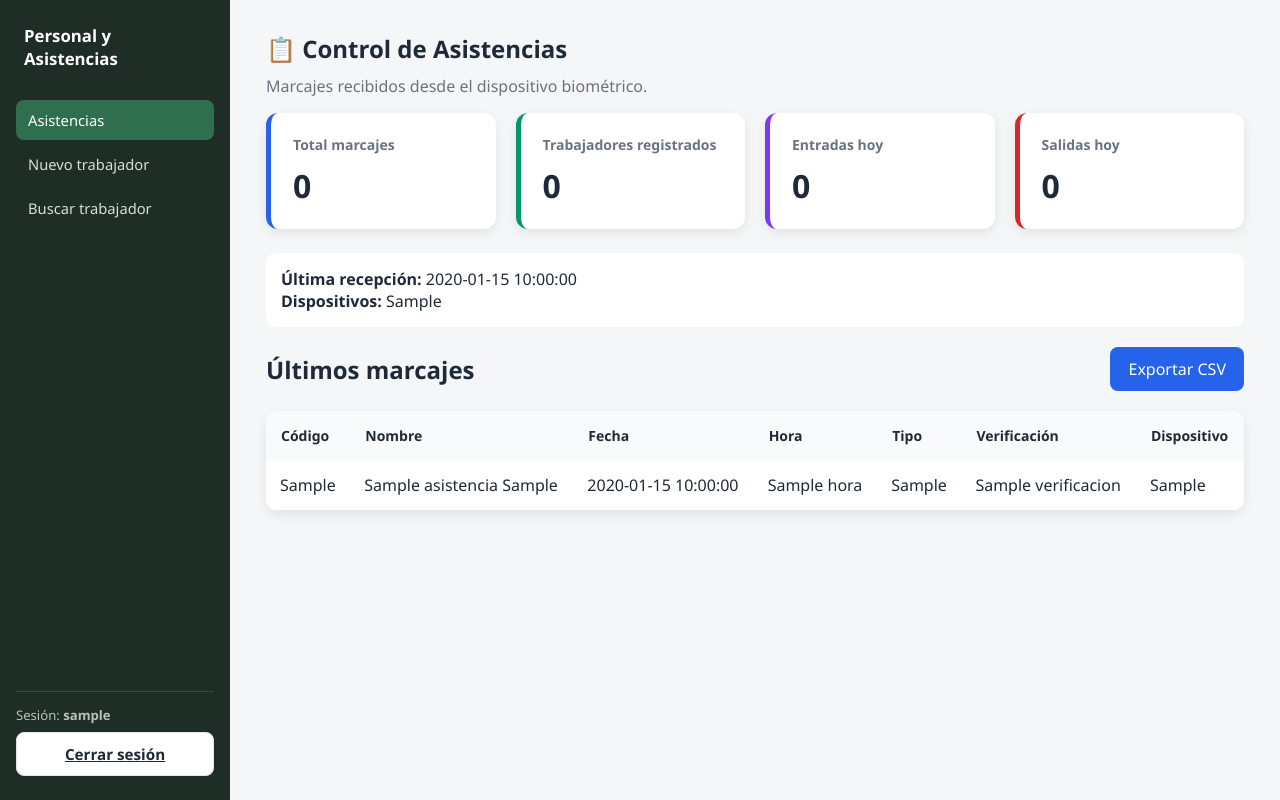
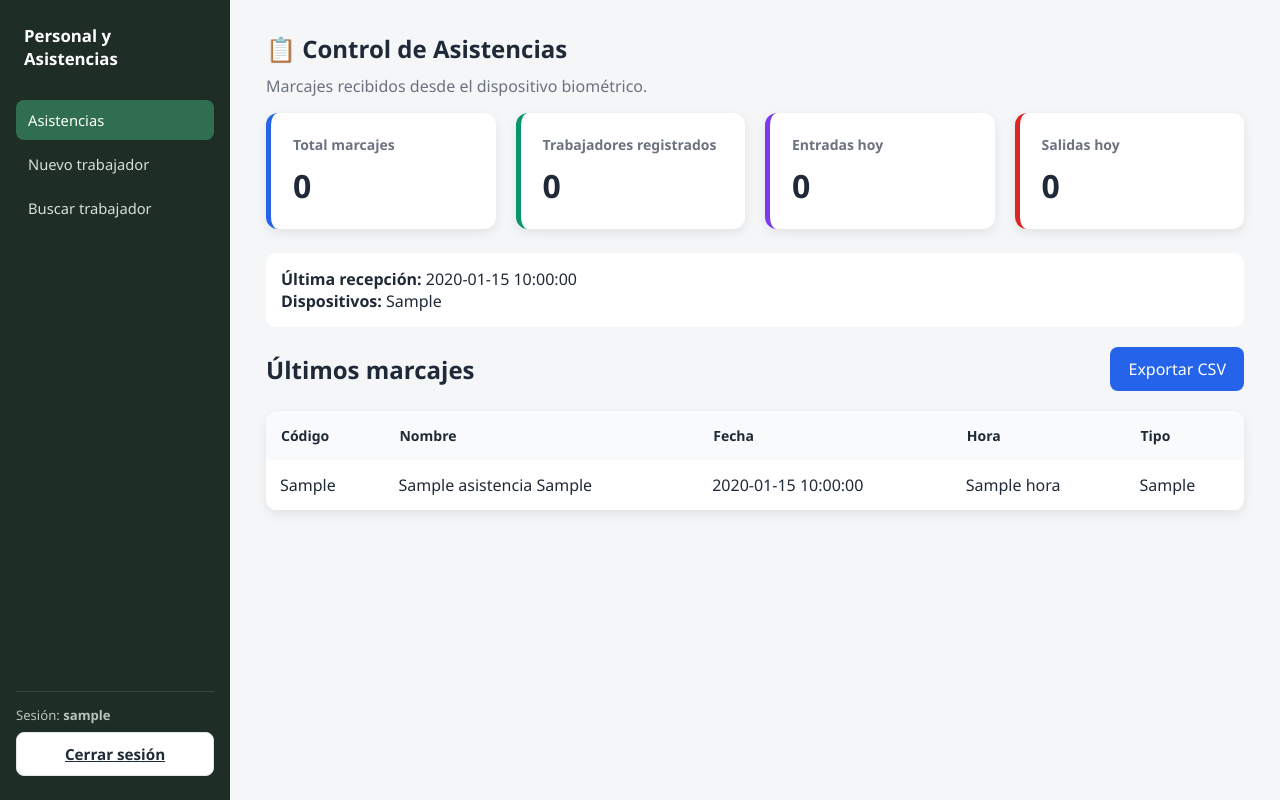
Before and after one commit to fernovoa97/adms-asistencias, a Flask app: page / in a window 1280 px wide. Run offline with Flask 3, Linux system fonts and the light colour scheme; the visitor is signed in with stand-in values (Sample User, id 1); a database or web service that is not in the repository returns one stand-in record (values such as "Sample title"); data that the repository does not hold is empty; some libraries are stand-ins or nearby versions.

Commit message:
Mostrar nombre por DNI y simplificar tabla de asistencias

```diff
--- a/app.py
+++ b/app.py
@@ -108,12 +108,29 @@ def guardar_trabajador(codigo_empleado, nombre_completo):
         conexion = obtener_conexion()
         cursor = conexion.cursor()
 
-        cursor.execute("""
-            INSERT INTO trabajadores (codigo_empleado, nombres, apellidos, fecha_registro)
-            VALUES (%s, %s, %s, %s)
-            ON CONFLICT (codigo_empleado)
-            DO UPDATE SET nombres = EXCLUDED.nombres, apellidos = EXCLUDED.apellidos
-        """, (codigo_empleado, nombres, apellidos, fecha_registro))
+        # En muchos casos el "codigo de empleado" configurado en el huellero
+        # es el mismo numero de DNI del trabajador. Si ya existe una ficha
+        # de personal con ese DNI pero todavia sin codigo de empleado
+        # asignado, la vinculamos en vez de crear un trabajador duplicado.
+        cursor.execute(
+            "SELECT id FROM trabajadores WHERE codigo_empleado IS NULL AND dni = %s",
+            (codigo_empleado,)
+        )
+        fila_existente = cursor.fetchone()
+
+        if fila_existente:
+            cursor.execute(
+                "UPDATE trabajadores SET codigo_empleado = %s WHERE id = %s",
+                (codigo_empleado, fila_existente[0])
+            )
+            print(f"TRABAJADOR VINCULADO POR DNI: {codigo_empleado} -> id {fila_existente[0]}")
+        else:
+            cursor.execute("""
+                INSERT INTO trabajadores (codigo_empleado, nombres, apellidos, fecha_registro)
+                VALUES (%s, %s, %s, %s)
+                ON CONFLICT (codigo_empleado)
+                DO UPDATE SET nombres = EXCLUDED.nombres, apellidos = EXCLUDED.apellidos
+            """, (codigo_empleado, nombres, apellidos, fecha_registro))
 
         conexion.commit()
         cursor.close()
@@ -260,16 +277,17 @@ def inicio():
 
     cursor.execute("""
         SELECT a.codigo_empleado, a.fecha, a.hora, a.tipo_marcaje,
-               a.verificacion, a.sn_dispositivo,
                t.nombres AS nombres_trabajador, t.apellidos AS apellidos_trabajador
         FROM asistencias a
-        LEFT JOIN trabajadores t ON t.codigo_empleado = a.codigo_empleado
+        LEFT JOIN trabajadores t
+            ON t.codigo_empleado = a.codigo_empleado
+            OR t.dni = a.codigo_empleado
         ORDER BY a.fecha_hora DESC
         LIMIT 100
     """)
     columnas = [
-        "codigo_empleado", "fecha", "hora", "tipo_marcaje", "verificacion",
-        "sn_dispositivo", "nombres_trabajador", "apellidos_trabajador"
+        "codigo_empleado", "fecha", "hora", "tipo_marcaje",
+        "nombres_trabajador", "apellidos_trabajador"
     ]
     asistencias = [dict(zip(columnas, fila)) for fila in cursor.fetchall()]
 
@@ -335,7 +353,9 @@ def exportar():
             a.fecha_hora, a.fecha, a.hora, a.tipo_marcaje,
             a.estado, a.verificacion, a.sn_dispositivo, a.fecha_recepcion
         FROM asistencias a
-        LEFT JOIN trabajadores t ON t.codigo_empleado = a.codigo_empleado
+        LEFT JOIN trabajadores t
+            ON t.codigo_empleado = a.codigo_empleado
+            OR t.dni = a.codigo_empleado
         ORDER BY a.fecha_hora DESC
     """)
     asistencias = cursor.fetchall()
--- a/templates/index.html
+++ b/templates/index.html
@@ -66,8 +66,6 @@
               <th>Fecha</th>
               <th>Hora</th>
               <th>Tipo</th>
-              <th>Verificación</th>
-              <th>Dispositivo</th>
             </tr>
           </thead>
           <tbody>
@@ -92,8 +90,6 @@
                   {{ asistencia["tipo_marcaje"] }}
                 {% endif %}
               </td>
-              <td>{{ asistencia["verificacion"] }}</td>
-              <td>{{ asistencia["sn_dispositivo"] }}</td>
             </tr>
             {% endfor %}
           </tbody>
```
